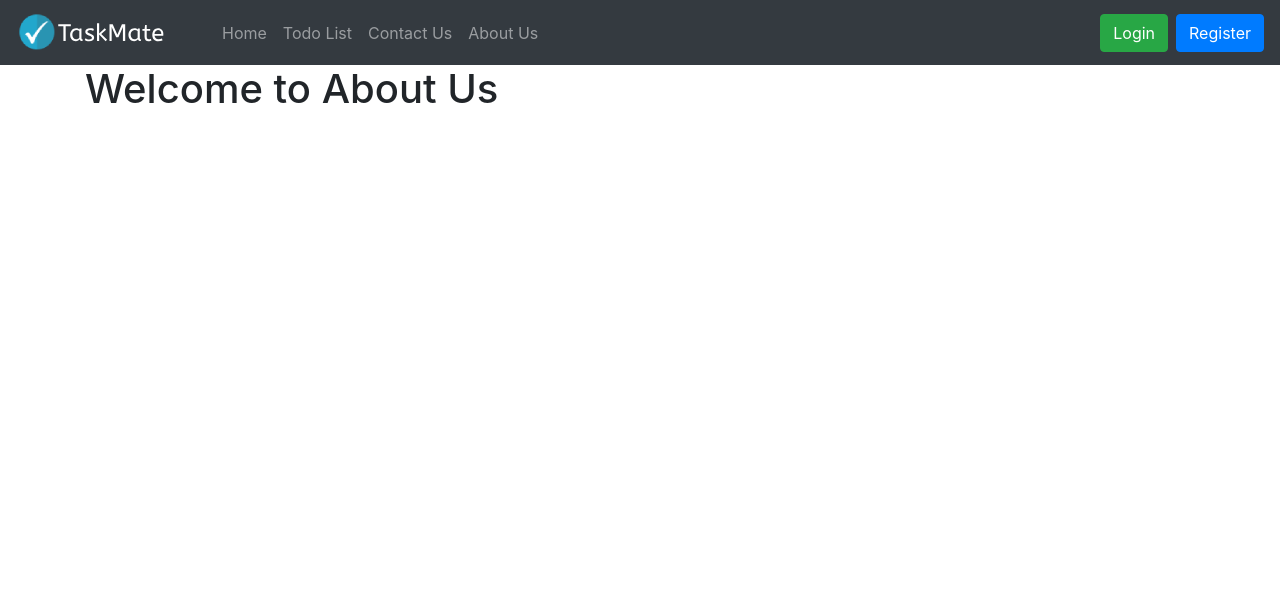
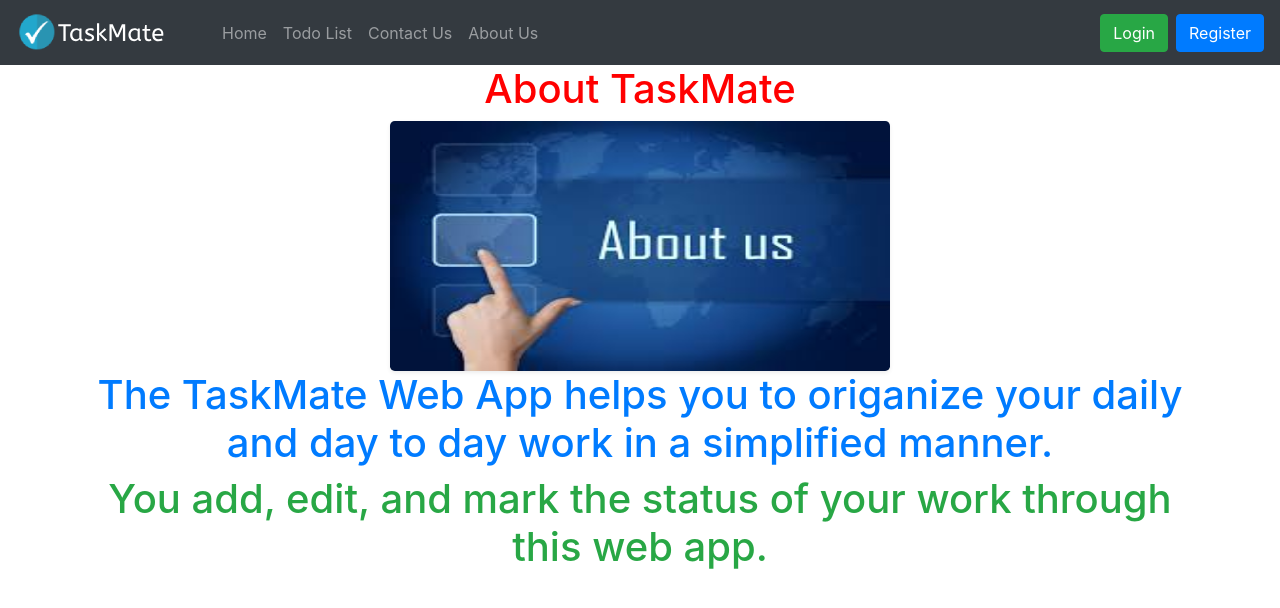
Before and after one commit to piyush1007/TaskMate, a Django app: page /about in a window 1280 px wide. Shown: the top 608 px of the page. Run offline with Django 3.2, Linux system fonts and the light colour scheme; some libraries are stand-ins or nearby versions.

Commit message:
About Us Page Edited

```diff
--- a/todolist_app/templates/about.html
+++ b/todolist_app/templates/about.html
@@ -1,4 +1,5 @@
 {% extends 'base.html' %}
+{% load static %}
 
 
 {% block title %}
@@ -7,7 +8,14 @@
 
 {% block content %}
     <div class="container">
-        <h1>{{ about_text }}</h1>
+        <h1 style="color:red;"><center>{{ about_text }}</center></h1>
+        <center><img src="{% static 'images/about.jpg' %}" alt="Notes" class="rounded-lg shadow-sm" class="center" width="500" height="250"></center>
+        <center><p class="h1 text-primary">
+            The TaskMate Web App helps you to origanize your daily and day to day work in a simplified manner.
+        </p>
+        <center><p class="h1 text-success">
+            You add, edit, and mark the status of your work through this web app.
+            </p>
 
     </div>
 {% endblock content %}
--- a/todolist_app/views.py
+++ b/todolist_app/views.py
@@ -83,7 +83,7 @@ def contact(request):
 
 def about(request):
     contect={
-        'about_text':"Welcome to About Us",
+        'about_text':"About TaskMate",
 
         }
 
```
Also changed, not shown: static/images/about.jpg (added).
